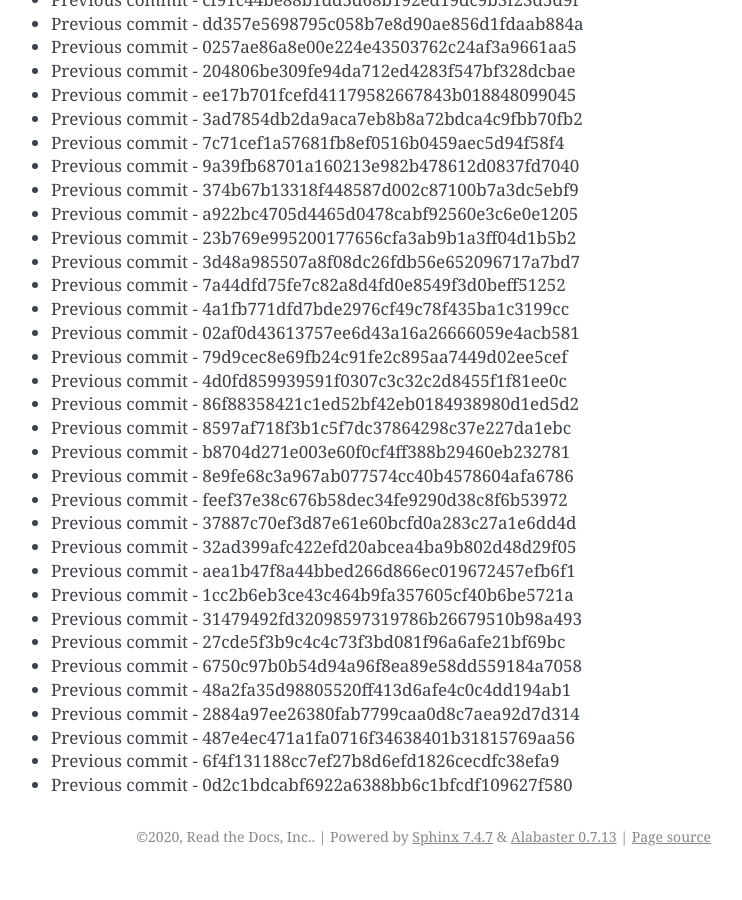
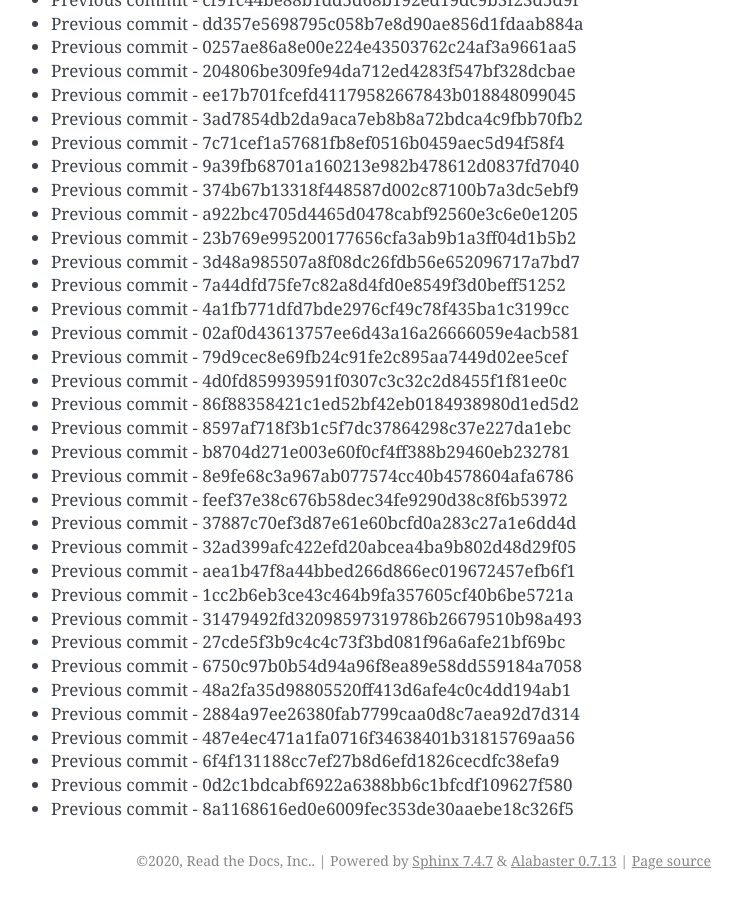
Before and after one commit to readthedocs/rtd-git-stresstest, a Sphinx documentation site: the page built from docs/updates.rst, in a window 1280 px wide and 900 px high, scrolled down 59553 px. Shown: the whole window, without its empty margins (399-1141 px from the left). Built offline with Sphinx 7.4.7, drawn with Linux system fonts in a browser that asks for light colours; before the commit the page ends 60429 px from its top, so only the background shows below that.

Commit message:
Generating commit from previous: 8a1168616ed0e6009fec353de30aaebe18c326f5

```diff
--- a/docs/updates.rst
+++ b/docs/updates.rst
@@ -2534,3 +2534,4 @@ It can be tested for any performance characteristics.
 * Previous commit - 487e4ec471a1fa0716f34638401b31815769aa56
 * Previous commit - 6f4f131188cc7ef27b8d6efd1826cecdfc38efa9
 * Previous commit - 0d2c1bdcabf6922a6388bb6c1bfcdf109627f580
+* Previous commit - 8a1168616ed0e6009fec353de30aaebe18c326f5
```
